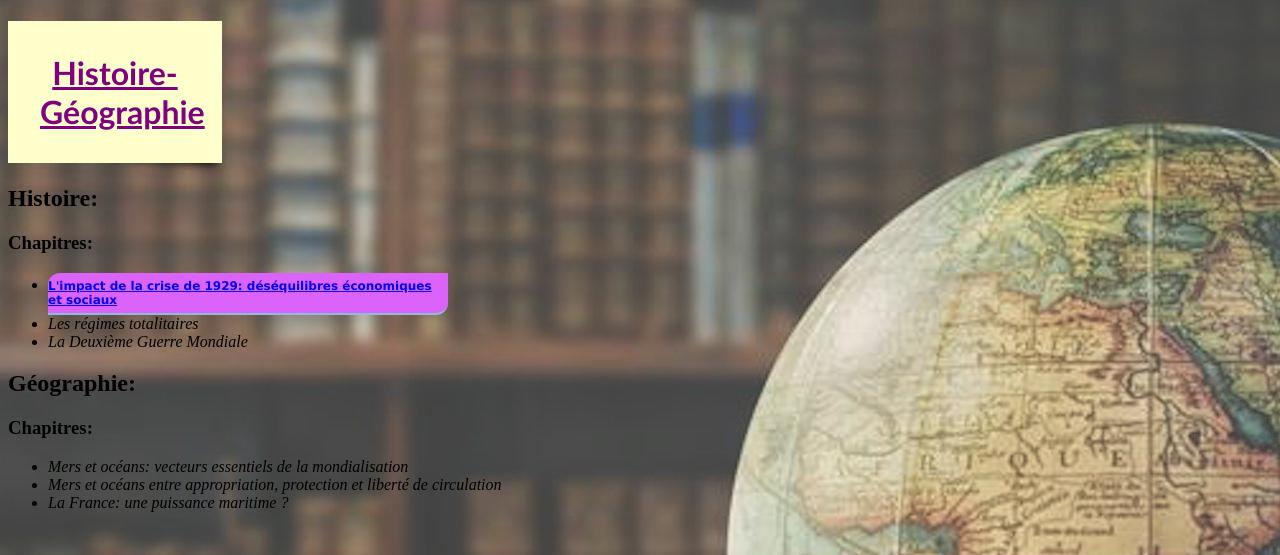
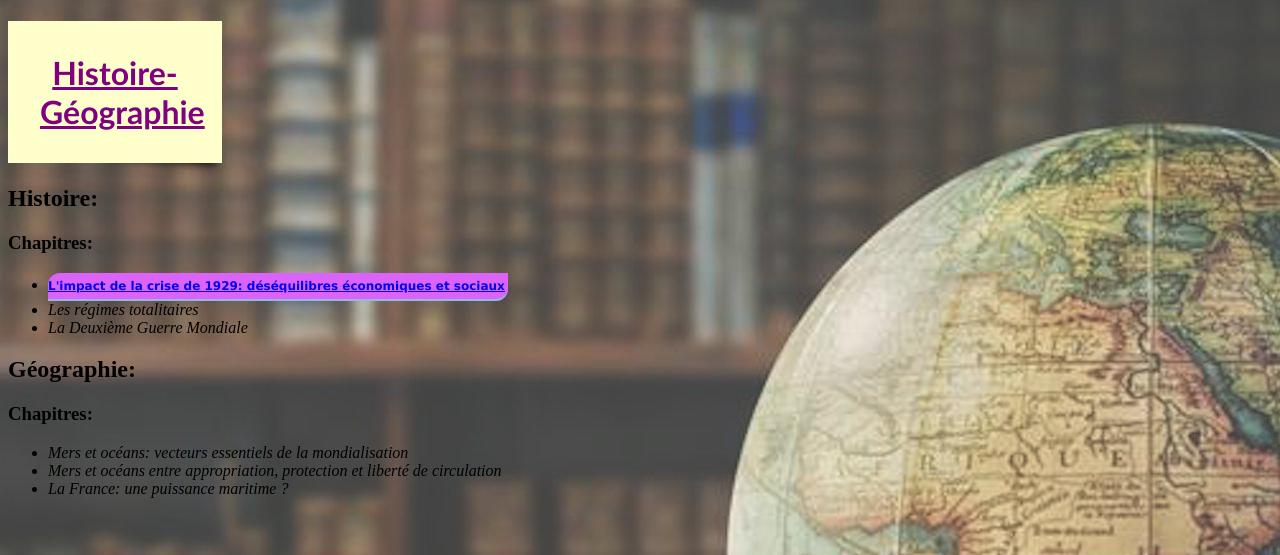
Before and after one commit to denisdoryan/mescours, a PHP site: the page made by Cours HIGEO/histoire.html in a window 1280 px wide. Shown: the top 555 px of the page. Run offline with PHP 8.4, Linux system fonts and the light colour scheme.

Commit message:
Update stylehigeo.css

```diff
--- a/Cours HIGEO/stylehigeo.css
+++ b/Cours HIGEO/stylehigeo.css
@@ -41,7 +41,7 @@ html
   color:#fff;
   font:bold 12px Verdana;
   padding:6px 0 6px 0;
-  width: 400px;
+  width: 460px;
   border-bottom: 2px solid #90bade;
   margin: 0;
 }
```
